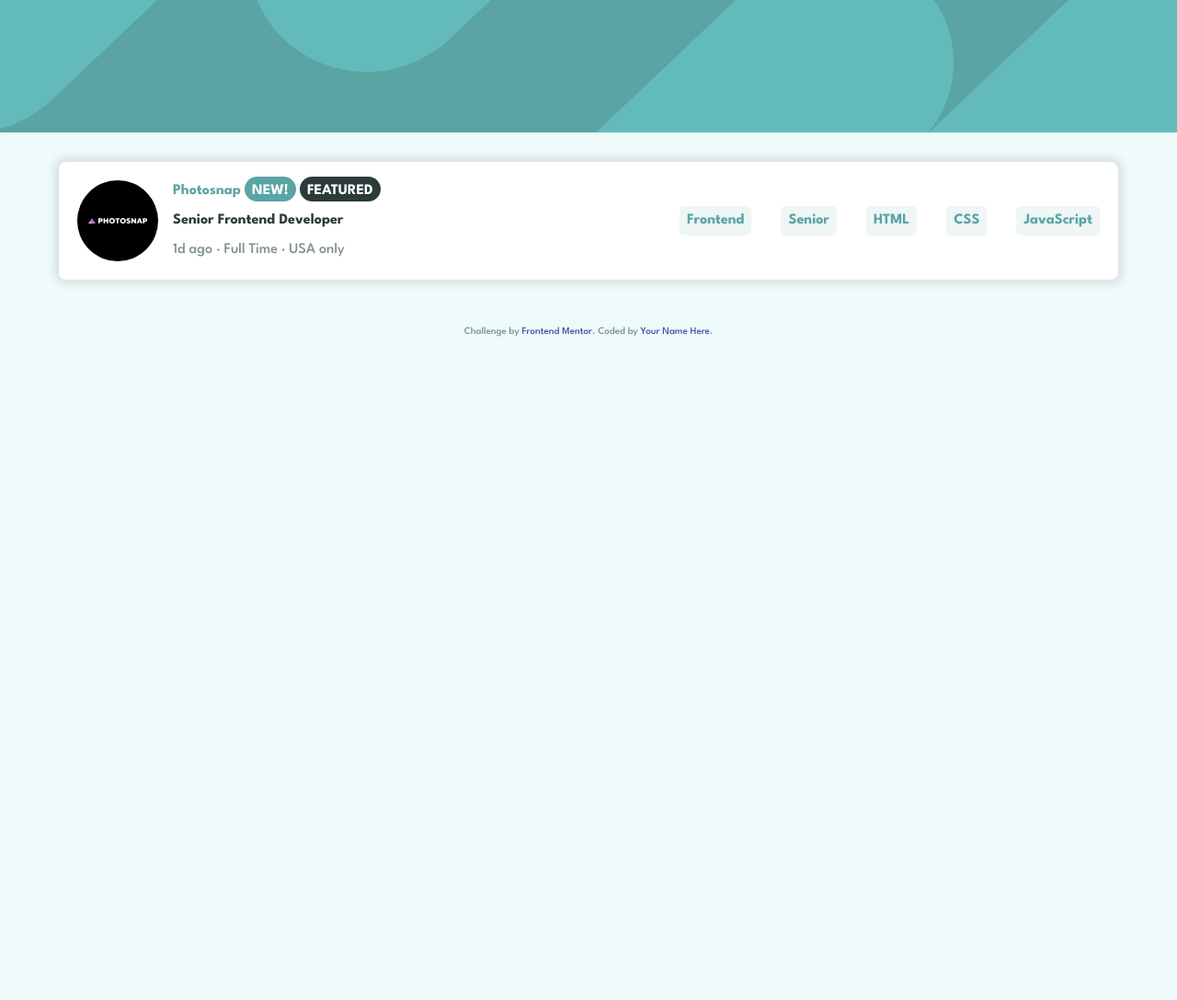
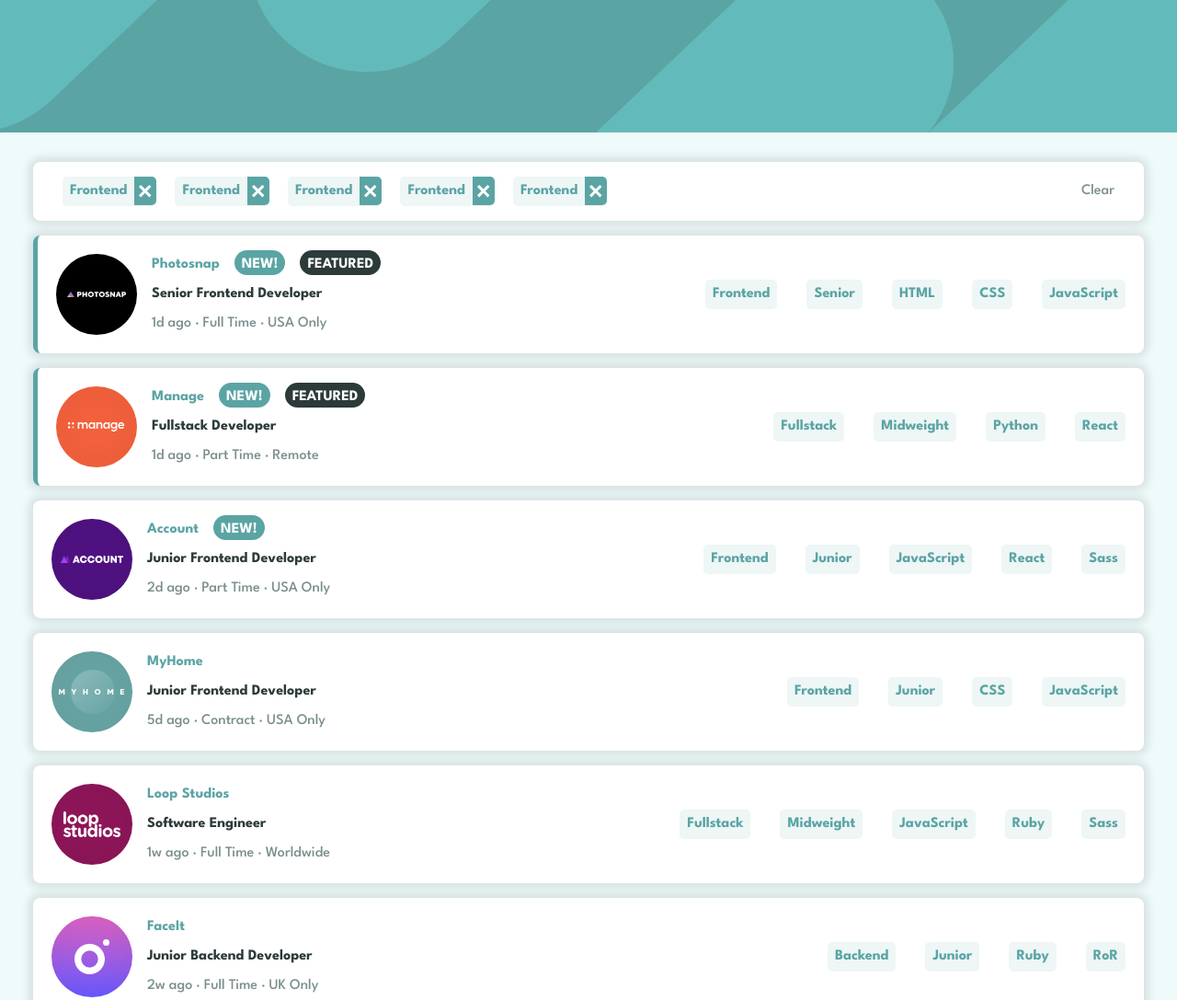
Before and after one commit to RobertoMada/static-job-listings-master, a plain HTML site: page index.html in a window 1280 px wide. Shown: the top 1087 px of the page at 92% size. Before the commit the page ends 800 px from the top, so only its background shows below. Drawn offline with Linux system fonts and the light colour scheme.

Commit message:
Import data from json Add data to DOM

```diff
--- a/index.html
+++ b/index.html
@@ -21,25 +21,20 @@
   <header>
   </header>
   <main>
-    <div class="flex-box">
-      <div class="job-container">
+    <section>
+      <div class="filter-container">
         <div>
-          <img src="images/photosnap.svg" alt="">
+          <button class="filter">Frontend</button>
+          <button class="filter">Frontend</button>
+          <button class="filter">Frontend</button>
+          <button class="filter">Frontend</button>
+          <button class="filter">Frontend</button>
         </div>
-        <div class="grid-box">
-          <p class="company">Photosnap <span class="new">NEW!</span> <span class="featured">FEATURED</span></p>
-          <p class="position">Senior Frontend Developer</p>
-          <p>1d ago &#183; Full Time &#183; USA only</p>
+        <div>
+          <button class="clear">Clear</button>
         </div>
       </div>
-      <div class="tablet-container">
-        <button class="filter-tablet">Frontend</button>
-        <button class="filter-tablet">Senior</button>
-        <button class="filter-tablet">HTML</button>
-        <button class="filter-tablet">CSS</button>
-        <button class="filter-tablet">JavaScript</button>
-      </div>
-    </div>
+    </section>
   </main>
   <footer>
     <div class="attribution">
--- a/main.js
+++ b/main.js
@@ -0,0 +1,107 @@
+let obj;
+
+async function populate() {
+    const requestURL =
+      "https://raw.githubusercontent.com/RobertoMada/static-job-listings-master/main/data.json";
+
+    const response = await fetch(requestURL);
+    obj = await response.json();
+    console.log(obj);
+    displayJobs(obj);
+  }
+
+  function displayJobs(jobs){
+    const main = document.getElementsByTagName('main')[0];
+
+
+
+
+
+
+
+
+
+
+
+    for(const job of jobs){
+      const flexBox = document.createElement('div');
+      flexBox.classList.add('flex-box');
+      main.appendChild(flexBox);
+      const jobContainer = document.createElement('div');
+      jobContainer.classList.add('job-container');
+      flexBox.appendChild(jobContainer);
+      const tabletContainer = document.createElement('div');
+      tabletContainer.classList.add('tablet-container');
+      flexBox.appendChild(tabletContainer);
+      const imageContainer = document.createElement('div');
+      const img = document.createElement('img');
+      img.setAttribute('src', job.logo);
+      jobContainer.appendChild(imageContainer);
+      imageContainer.appendChild(img);
+      const gridBox = document.createElement('div');
+      gridBox.classList.add('grid-box');
+      jobContainer.appendChild(gridBox);
+      const company = document.createElement('p');
+      company.classList.add('company');
+      company.textContent = job.company;
+      gridBox.appendChild(company);
+      if(job.new){
+        const newJob = document.createElement('span');
+        newJob.classList.add('new');
+        newJob.textContent = 'NEW!';
+        company.appendChild(newJob);
+      }
+
+      if(job.featured){
+        const featured = document.createElement('span');
+        featured.classList.add('featured');
+        featured.textContent = 'FEATURED';
+        company.appendChild(featured);
+        flexBox.classList.add('left-border');
+      }
+
+      const position = document.createElement('p');
+      position.classList.add('position');
+      position.textContent = job.position;
+      gridBox.appendChild(position);
+      const details = document.createElement('p');
+      details.textContent = `${job.postedAt}  \u00B7  ${job.contract}  \u00B7  ${job.location}`;
+      gridBox.appendChild(details);
+
+      const roleTablet = document.createElement('button');
+      roleTablet.classList.add('filter-tablet');
+      roleTablet.textContent = job.role;
+      tabletContainer.appendChild(roleTablet);
+
+      const levelTablet = document.createElement('button');
+      levelTablet.classList.add('filter-tablet');
+      levelTablet.textContent = job.level;
+      tabletContainer.appendChild(levelTablet);
+
+      const language = job.languages;
+      const tool = job.tools;
+
+      for(const lang of language){
+      const filterTablet = document.createElement('button');
+      filterTablet.classList.add('filter-tablet');
+      filterTablet.textContent = lang;
+      tabletContainer.appendChild(filterTablet);
+      }
+
+      for(const t of tool){
+        const filterTablet = document.createElement('button');
+        filterTablet.classList.add('filter-tablet');
+        filterTablet.textContent = t;
+        tabletContainer.appendChild(filterTablet);
+        }
+    }
+
+  }
+
+  populate();
+
+  const filter = document.querySelector('.filter');
+
+  filter.addEventListener('click', function(e){
+    console.log('ee');
+  })
--- a/style.css
+++ b/style.css
@@ -98,7 +98,7 @@ body{
 }
 
 main{
-  padding: 2rem 4rem;
+  padding: 2rem calc(16px + 1.5625vw);
 }
 /* General styling */
 
@@ -193,6 +193,7 @@ main{
   color: #FFFFFF;
   padding: 0.5rem 0.5rem 0.25rem 0.5rem;
   border-radius: 1rem;
+  margin-inline: 1rem;
 }
 
 .featured{
@@ -202,4 +203,55 @@ main{
   border-radius: 1rem;
 }
 
+.left-border{
+  border-left: 5px solid var(--primary-dark-cyan);
+}
+
+.filter-container{
+  background-color: #FFFFFF;
+  display: flex;
+  justify-content: space-between;
+  align-items: center;
+  padding: 1rem 2rem;
+  border-radius: 0.5rem;
+  margin-bottom: 1rem;
+  box-shadow: 0 0 10px 5px rgba(0, 0, 0, 0.1);
+}
+
+.filter{
+  background-color: var(--neutral-filter-tablets);
+  color: var(--primary-dark-cyan);
+  font-weight: var(--fw-bold);
+  border: none;
+  padding: 0.25rem 0 0.25rem 0.5rem;
+  border-radius: 5px;
+  margin-right: 1rem;
+}
+
+.filter::after{
+  content: '';
+  background: url(images/icon-remove.svg) center no-repeat;
+  background-color: var(--primary-dark-cyan);
+  padding: 0.5rem .75rem;
+  margin-left: 0.5rem;
+  border-radius: 0 5px 5px 0;
+  cursor: pointer;
+}
+
+.filter:hover::after{
+  background-color: var(--neutral-very-dark-cyan);
+}
+
+.clear{
+  background: none;
+  color: var(--neutral-dark-cyan);
+  border: none;
+  cursor: pointer;
+}
+
+.clear:hover{
+  color: var(--primary-dark-cyan);
+  text-decoration: underline;
+}
+
 /* Utilities class */
```
